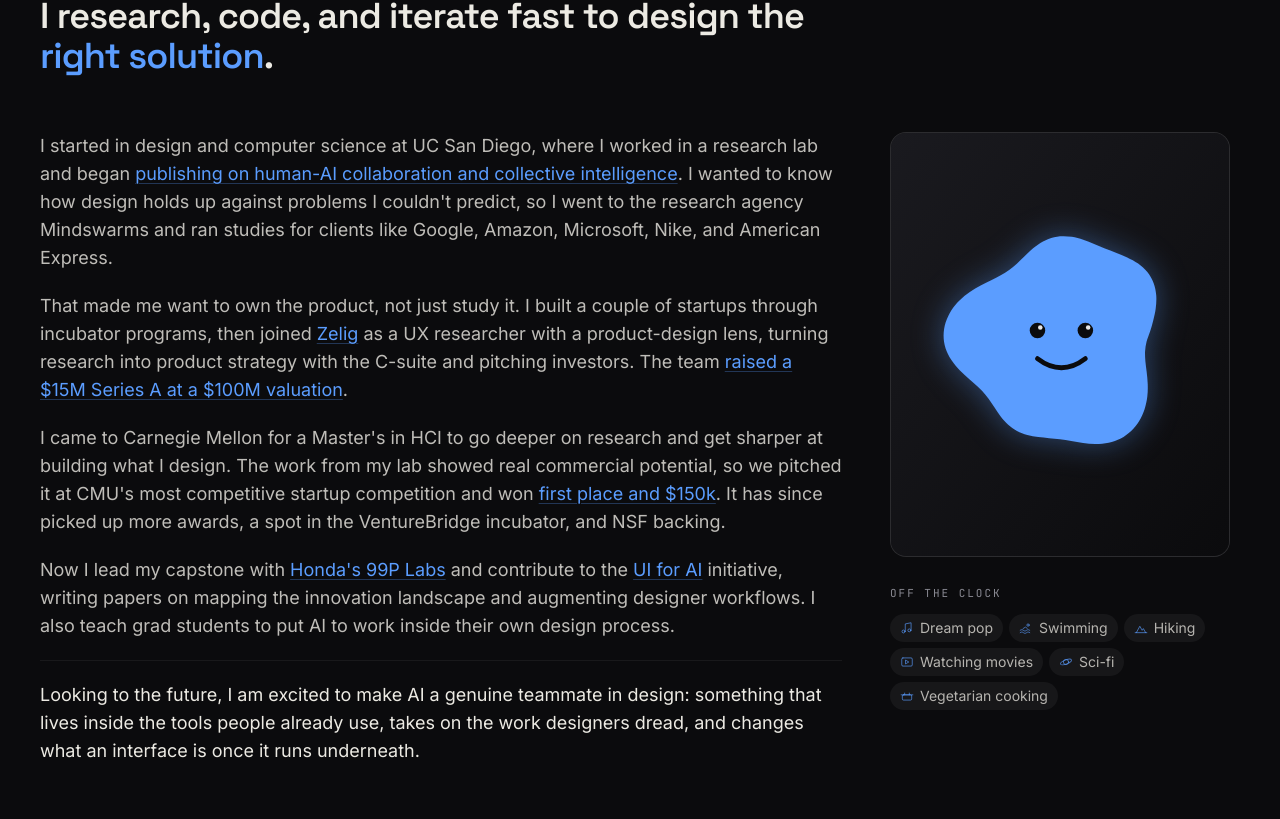
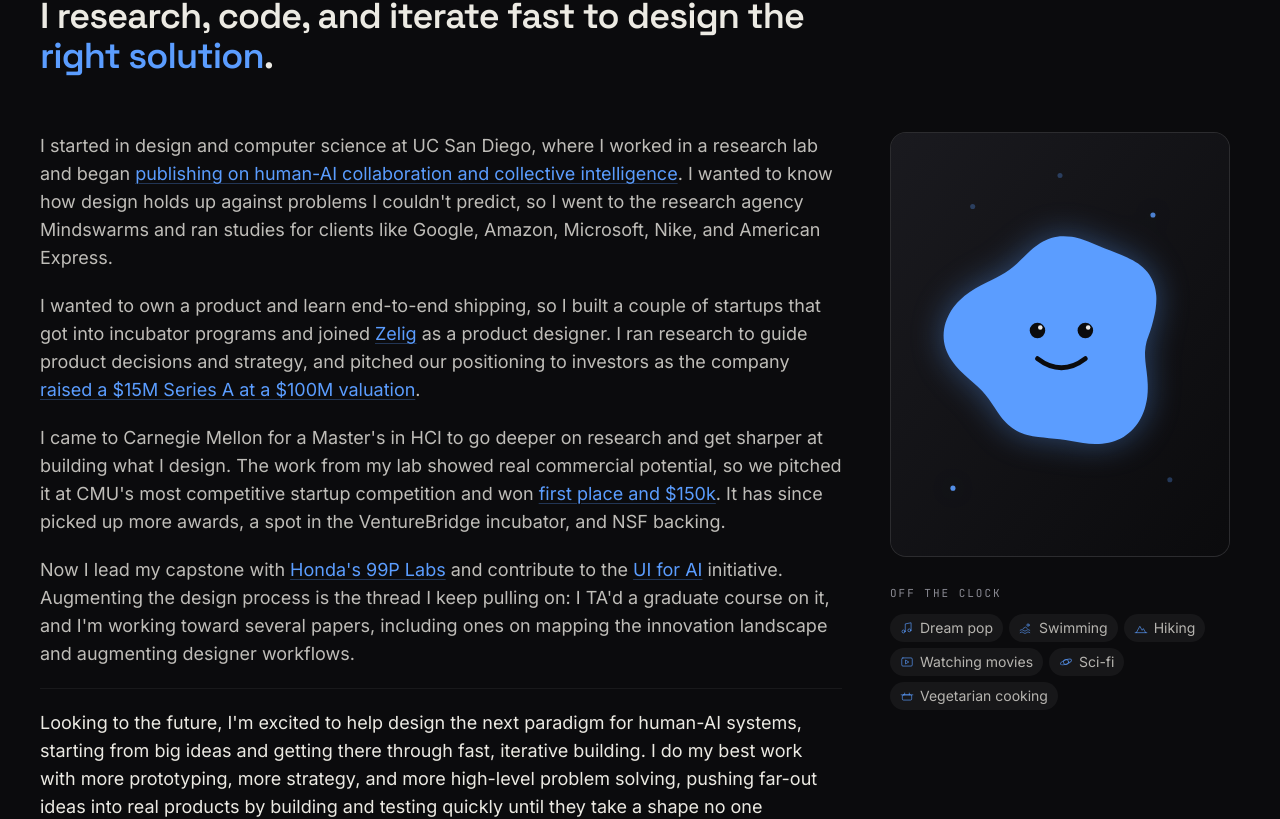
Before and after one commit to colebiehle/portfolio, a Next.js app: page / in a window 1280 px wide. Shown: the part 1387-2206 px from the top of the page. Built offline with nearby package versions, Linux system fonts and the light colour scheme.

Commit message:
Sharper Zelig/TA/next-steps copy, branded QR with blob-star center, stars on portrait
Co-Authored-By: Claude Opus 4.8 (1M context) <noreply@anthropic.com>

```diff
--- a/components/About.tsx
+++ b/components/About.tsx
@@ -117,11 +117,11 @@ export default function About() {
             and American Express.
           </motion.p>
           <motion.p {...reveal}>
-            That made me want to own the product, not just study it. I built a
-            couple of startups through incubator programs, then joined{" "}
-            <L href="#">Zelig</L> as a UX researcher with a product-design lens,
-            turning research into product strategy with the C-suite and pitching
-            investors. The team{" "}
+            I wanted to own a product and learn end-to-end shipping, so I built
+            a couple of startups that got into incubator programs and joined{" "}
+            <L href="#">Zelig</L> as a product designer. I ran research to guide
+            product decisions and strategy, and pitched our positioning to
+            investors as the company{" "}
             <L href="#">raised a $15M Series A at a $100M valuation</L>.
           </motion.p>
           <motion.p {...reveal}>
@@ -136,18 +136,21 @@ export default function About() {
             Now I lead my capstone with{" "}
             <L href="https://www.99plabs.com">Honda&apos;s 99P Labs</L> and
             contribute to the <L href="https://uiforai.design">UI for AI</L>{" "}
-            initiative, writing papers on mapping the innovation landscape and
-            augmenting designer workflows. I also teach grad students to put AI
-            to work inside their own design process.
+            initiative. Augmenting the design process is the thread I keep
+            pulling on: I TA&apos;d a graduate course on it, and I&apos;m
+            working toward several papers, including ones on mapping the
+            innovation landscape and augmenting designer workflows.
           </motion.p>
           <motion.p
             {...reveal}
             className="text-ink border-t border-white/[0.06] pt-5 mt-1"
           >
-            Looking to the future, I am excited to make AI a genuine teammate in
-            design: something that lives inside the tools people already use,
-            takes on the work designers dread, and changes what an interface is
-            once it runs underneath.
+            Looking to the future, I&apos;m excited to help design the next
+            paradigm for human-AI systems, starting from big ideas and getting
+            there through fast, iterative building. I do my best work with more
+            prototyping, more strategy, and more high-level problem solving,
+            pushing far-out ideas into real products by building and testing
+            quickly until they take a shape no one expected.
           </motion.p>
         </div>
 
--- a/components/PortraitMotif.tsx
+++ b/components/PortraitMotif.tsx
@@ -1,14 +1,21 @@
 "use client";
 
 import { useEffect, useRef } from "react";
-import { useReducedMotion } from "framer-motion";
+import { motion, useReducedMotion } from "framer-motion";
 
-// Profile-photo placeholder: a friendly morphing blob (the site's wavy-blue
-// charm) with a little face. Swap for a real photo when ready.
+// Profile-photo placeholder: a friendly morphing blob with a little face, set
+// in a small constellation. The site's wavy-blue charm, made personable.
 const N = 56;
 const CX = 120;
 const CY = 148;
 const R = 72;
+const STARS: [number, number][] = [
+  [58, 52],
+  [186, 58],
+  [120, 30],
+  [44, 252],
+  [198, 246],
+];
 
 function pathFrom(pts: [number, number][]) {
   const n = pts.length;
@@ -67,6 +74,26 @@ export default function PortraitMotif() {
         className="h-full w-full"
         style={{ filter: "drop-shadow(0 0 16px rgba(91,157,255,0.4))" }}
       >
+        {STARS.map(([x, y], i) =>
+          reduce ? (
+            <circle key={i} cx={x} cy={y} r="1.8" fill="#5B9DFF" fillOpacity="0.5" />
+          ) : (
+            <motion.circle
+              key={i}
+              cx={x}
+              cy={y}
+              r="1.8"
+              fill="#5B9DFF"
+              animate={{ opacity: [0.3, 0.9, 0.3] }}
+              transition={{
+                duration: 3 + (i % 3),
+                repeat: Infinity,
+                ease: "easeInOut",
+                delay: i * 0.5,
+              }}
+            />
+          ),
+        )}
         <path ref={ref} fill="#5B9DFF" />
         <g fill="#0B0B0D">
           <circle cx="104" cy="140" r="5.5" />
--- a/components/QRShare.tsx
+++ b/components/QRShare.tsx
@@ -85,7 +85,13 @@ export default function QRShare({ url }: { url: string }) {
                   size={164}
                   bgColor="#ffffff"
                   fgColor="#0B0B0D"
-                  level="M"
+                  level="H"
+                  imageSettings={{
+                    src: "/blob-star.svg",
+                    height: 34,
+                    width: 34,
+                    excavate: true,
+                  }}
                 />
               </div>
               <p className="mt-4 text-sm text-ink/80">
```
Also changed, not shown: public/blob-star.svg (added).
